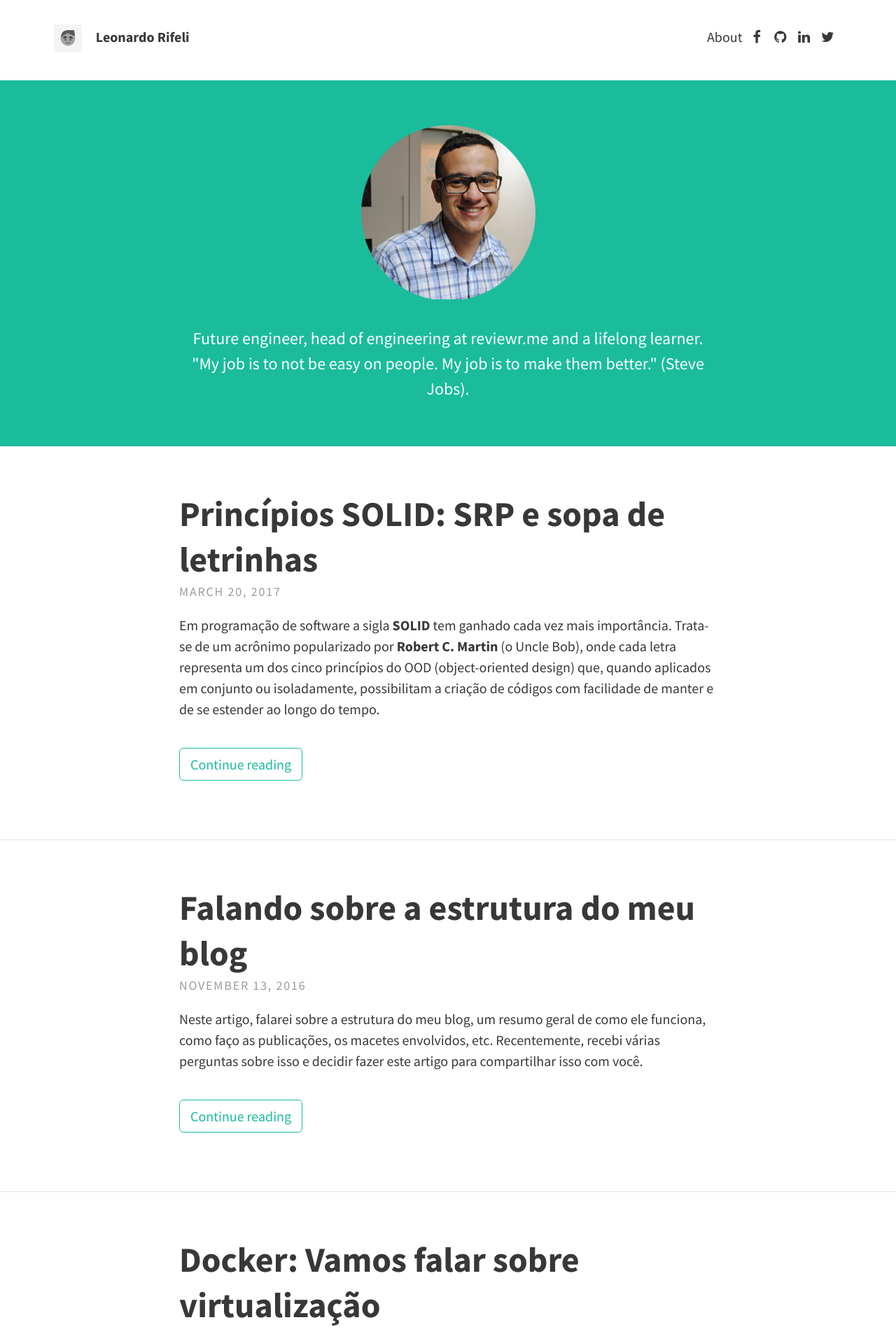
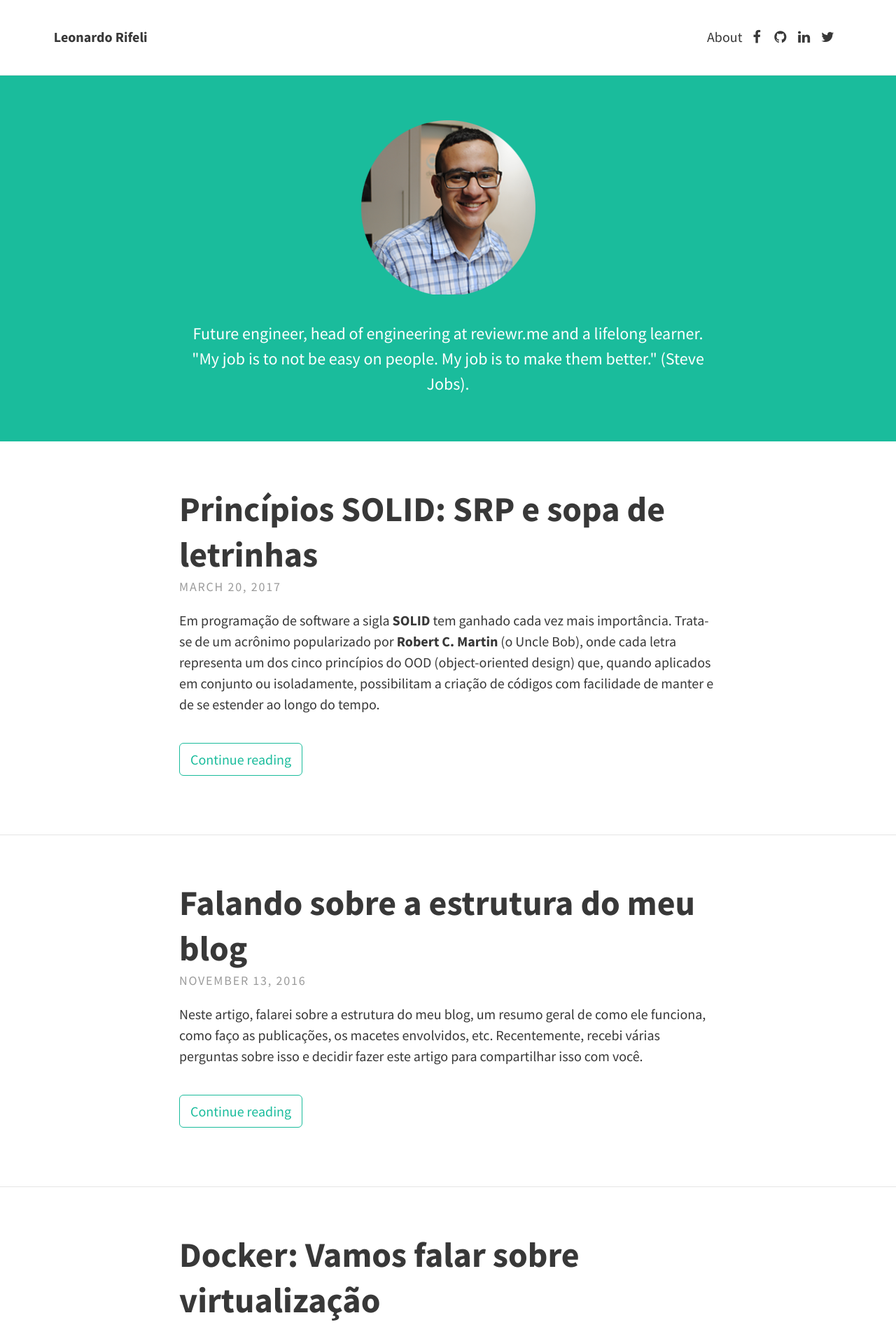
Before and after one commit to leonardorifeli/leonardorifeli-website, a Jekyll site: the page built from index.html, in a window 1280 px wide. Shown: the top 1897 px of the page at 70% size. Built offline with Jekyll 4.4.1, drawn with Linux system fonts in a browser that asks for light colours; nearby versions of some CDN libraries; the list of posts is cut into pages by our own code.

Commit message:
Fix page

```diff
--- a/_includes/header.html
+++ b/_includes/header.html
@@ -1,14 +1,5 @@
 <header class="site-header">
 	<div class="branding">
-		{% if site.theme_settings.gravatar %}
-		<a href="{{ site.baseurl }}/">
-			<img class="avatar" src="https://secure.gravatar.com/avatar/{{ site.theme_settings.gravatar }}?s=100" alt=""/>
-		</a>
-		{% elsif site.theme_settings.avatar %}
-		<a href="{{ site.baseurl }}/">
-			<img class="avatar" src="{{ site.baseurl }}/{{ site.theme_settings.avatar }}" alt=""/>
-		</a>
-		{% endif %}
 		<h1 class="site-title">
 			<a href="{{ site.url }}/">{{ site.theme_settings.title }}</a>
 		</h1>
```
